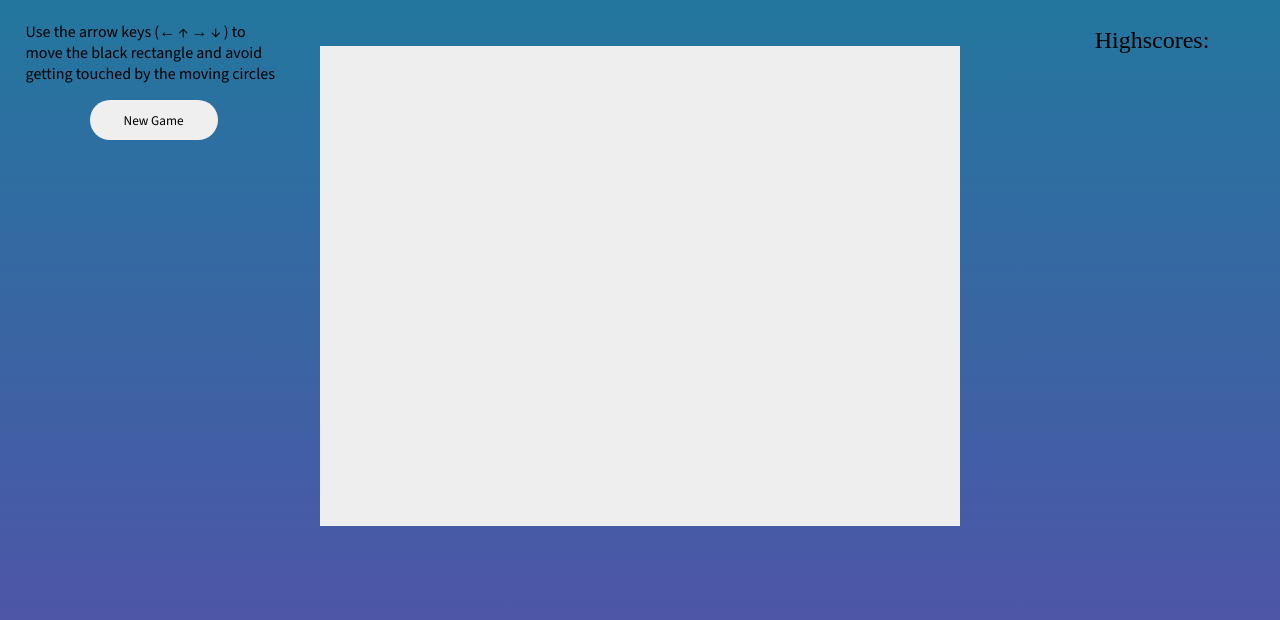
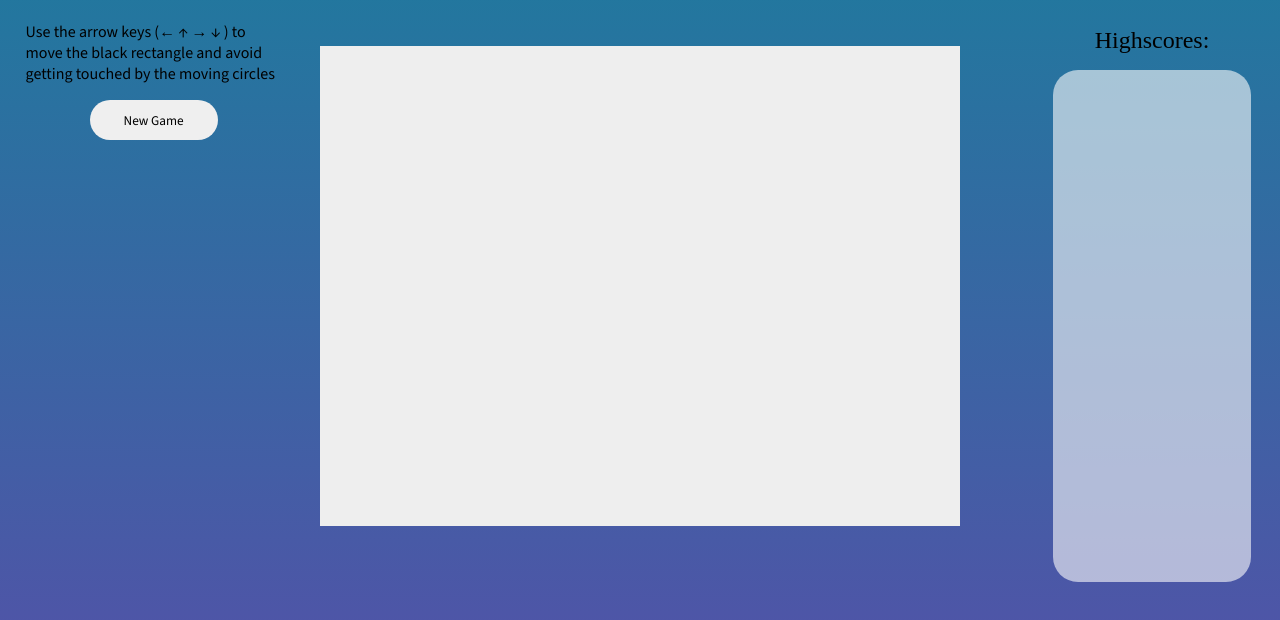
Before and after one commit to alexusfied/run-theGame, a plain HTML site: page index.html in a window 1280 px wide. Shown: the part 114-734 px from the top of the page. Drawn offline with nearby package versions, Linux system fonts and the light colour scheme; a web font is replaced by a local one.

Commit message:
Color of the highscores box changed. #8

```diff
--- a/assets/css/run_style.css
+++ b/assets/css/run_style.css
@@ -93,3 +93,14 @@ h2 {
 .highscores-list {
   list-style-type: decimal;
 }
+
+.highscores-list-wrapper {
+  display: flex;
+  justify-content: center;
+  background-color: rgb(252, 252, 252);
+  border-radius: 25px;
+  opacity: 0.6;
+  width: 13vw;
+  height: 60vh;
+  padding: 1rem;
+}
--- a/index.html
+++ b/index.html
@@ -31,8 +31,8 @@
       <div class="info-bar" id="info-bar-right">
         <time class="stopp-watch">00:00:00</time>
         <h2>Highscores:</h2>
-        <ul class="highscores-list">
-        </ul>
+        <div class="highscores-list-wrapper"><ul class="highscores-list">
+        </ul></div>
       </div>
       <p class="game-over-info">GAME OVER</p>
       <canvas id="myCanvas" width="800" height="600"></canvas>
```
